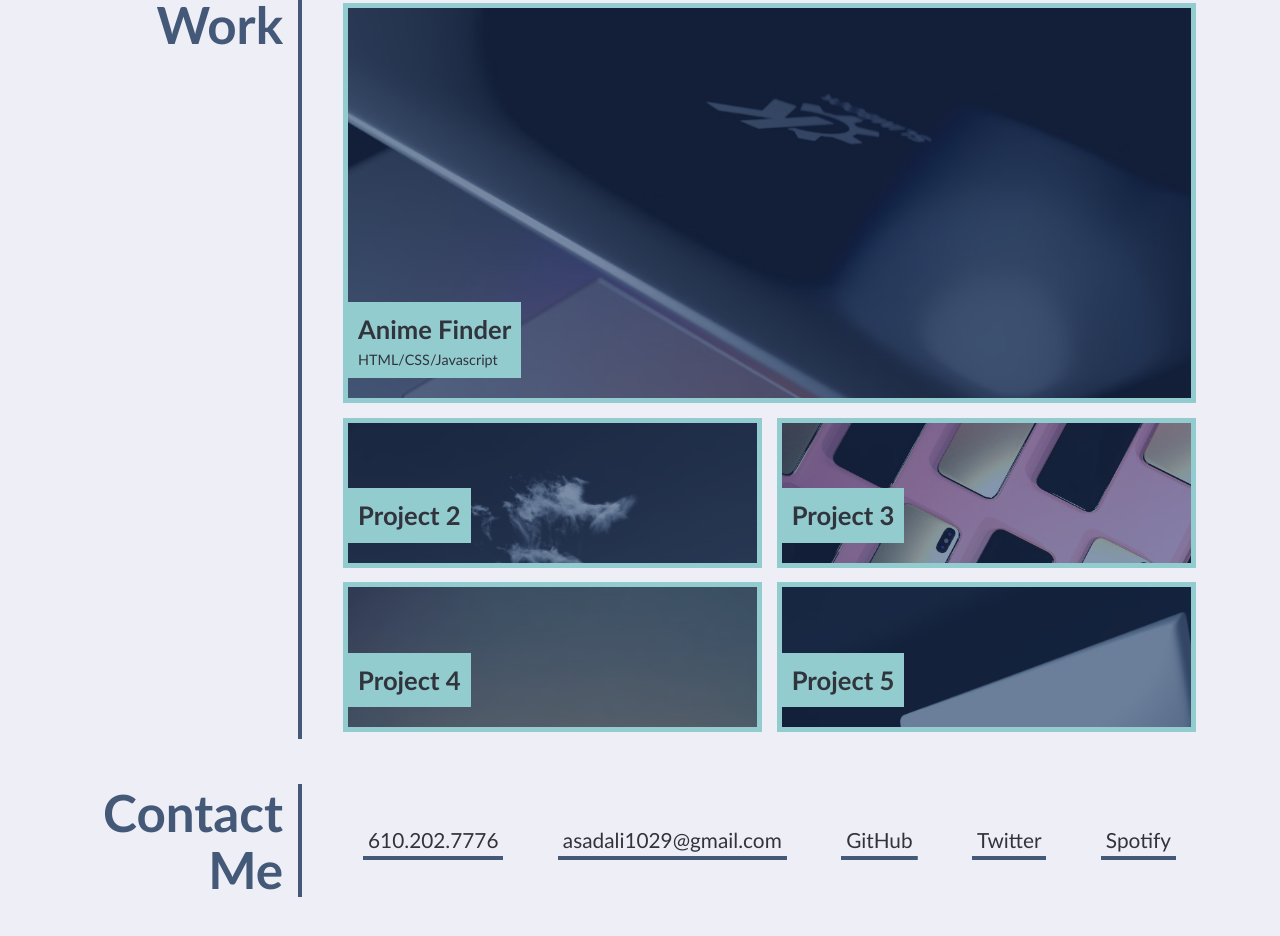
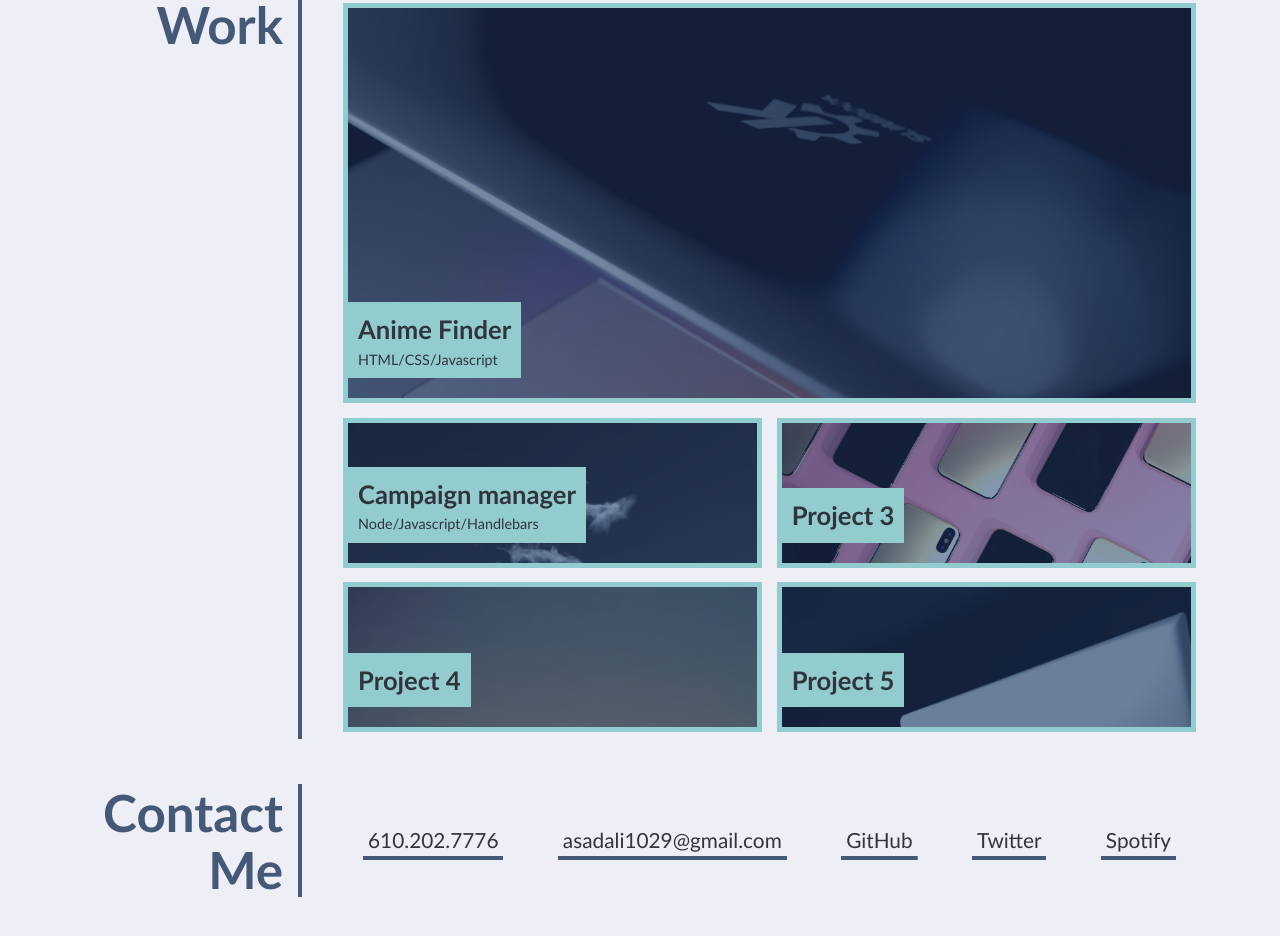
Before and after one commit to aaansari123/updated-portfolio, a plain HTML site: page index.html in a window 1280 px wide. Shown: the part 705-1641 px from the top of the page. Drawn offline with Linux system fonts and the light colour scheme.

Commit message:
added project 2

```diff
--- a/index.html
+++ b/index.html
@@ -55,9 +55,10 @@
           </div>
         </a>
 
-        <a href="#" class="flex-item project-2">
+        <a href="https://vast-temple-92235.herokuapp.com/" class="flex-item project-2">
           <div>
-            <h3>Project 2</h3>
+            <h3>Campaign manager</h3>
+            <span>Node/Javascript/Handlebars</span>
             <span></span>
           </div>
         </a>
```
